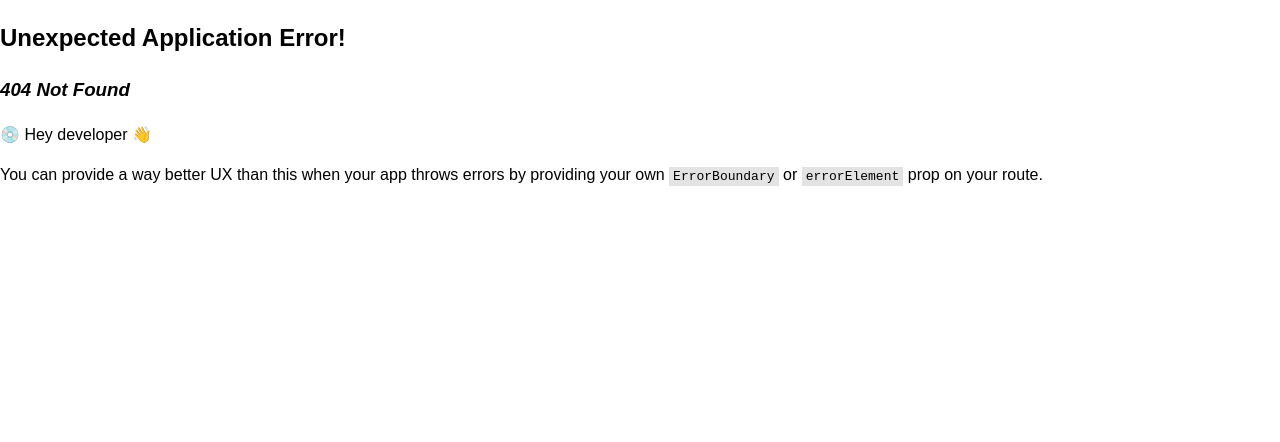
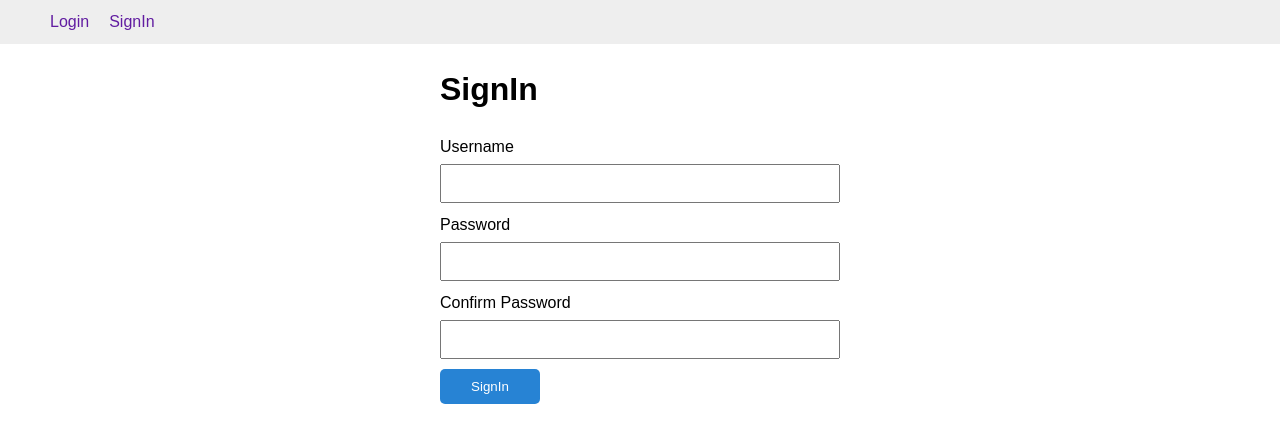
Before and after one commit to emonsalves/Simple-Dash, a React (Vite) app in the folder Frontend/: page /Signin in a window 1280 px wide. Before the commit this address had no page. Shown: the top 442 px of the page. Built offline with nearby package versions, Linux system fonts and the light colour scheme.

Commit message:
Fix : name problems

```diff
--- a/Frontend/src/layout/DefaultLayout.jsx
+++ b/Frontend/src/layout/DefaultLayout.jsx
@@ -10,7 +10,7 @@ function DefaultLayout({ children }) {
               <Link to="/">Login</Link>
             </li>
             <li>
-              <Link to="/signup">Signup</Link>
+              <Link to="/signin">SignIn</Link>
             </li>
           </ul>
         </nav>
--- a/Frontend/src/main.jsx
+++ b/Frontend/src/main.jsx
@@ -3,7 +3,7 @@ import ReactDOM from "react-dom/client";
 import "./index.css";
 import { createBrowserRouter, RouterProvider } from "react-router-dom";
 import Login from "./routes/Login.jsx";
-import Signup from "./routes/Signup.jsx";
+import SignIn from "./routes/SignIn.jsx";
 import Dashboard from "./routes/Dashboard.jsx";
 import ProtectedRoute from "./routes/ProtectedRoute";
 import AuthProvider from "./auth/AuthProvider";
@@ -14,8 +14,8 @@ const router = createBrowserRouter([
     element: <Login />,
   },
   {
-    path: "/signup",
-    element: <Signup />,
+    path: "/Signin",
+    element: <SignIn />,
   },
   {
     path: "/",
--- a/Frontend/src/routes/Signup.jsx
+++ b/Frontend/src/routes/SignIn.jsx
@@ -3,7 +3,7 @@ import { useAuthContext } from "../auth/AuthProvider";
 import DefaultLayout from "../layout/DefaultLayout";
 import { Navigate, useNavigate } from "react-router-dom";
 
-function Signup() {
+function SignIn() {
   const [userName, setUserName] = useState("");
   const [password, setPassword] = useState("");
   const [passwordConfirmation, setPasswordConfirmation] = useState("");
@@ -16,7 +16,7 @@ function Signup() {
   const handleSubmit = async (e) => {
     e.preventDefault();
     try {
-      const response = await fetch(`${import.meta.env.VITE_BACKEND_URL}/signup`, {
+      const response = await fetch(`${import.meta.env.VITE_BACKEND_URL}/signin`, {
         method: "POST",
         headers: {
           "Content-Type": "application/json",
@@ -47,7 +47,7 @@ function Signup() {
     <>
       <DefaultLayout>
         <form className="form" onSubmit={handleSubmit}>
-          <h1>Signup</h1>
+          <h1>SignIn</h1>
           { !! errorResponse && <div className="errorMessage">{errorResponse.body.message}</div>}
           <div className="form-control">
             <label htmlFor="username">Username</label>
@@ -79,10 +79,10 @@ function Signup() {
               onChange={(e) => setPasswordConfirmation(e.target.value)}
             />
           </div>
-          <button type="submit">Signup</button>
+          <button type="submit">SignIn</button>
         </form>
       </DefaultLayout>
     </>
   );
 }
-export default Signup;
+export default SignIn;
```
Also changed, not shown: 1 other file (tests, documents, lock files or other folders).
